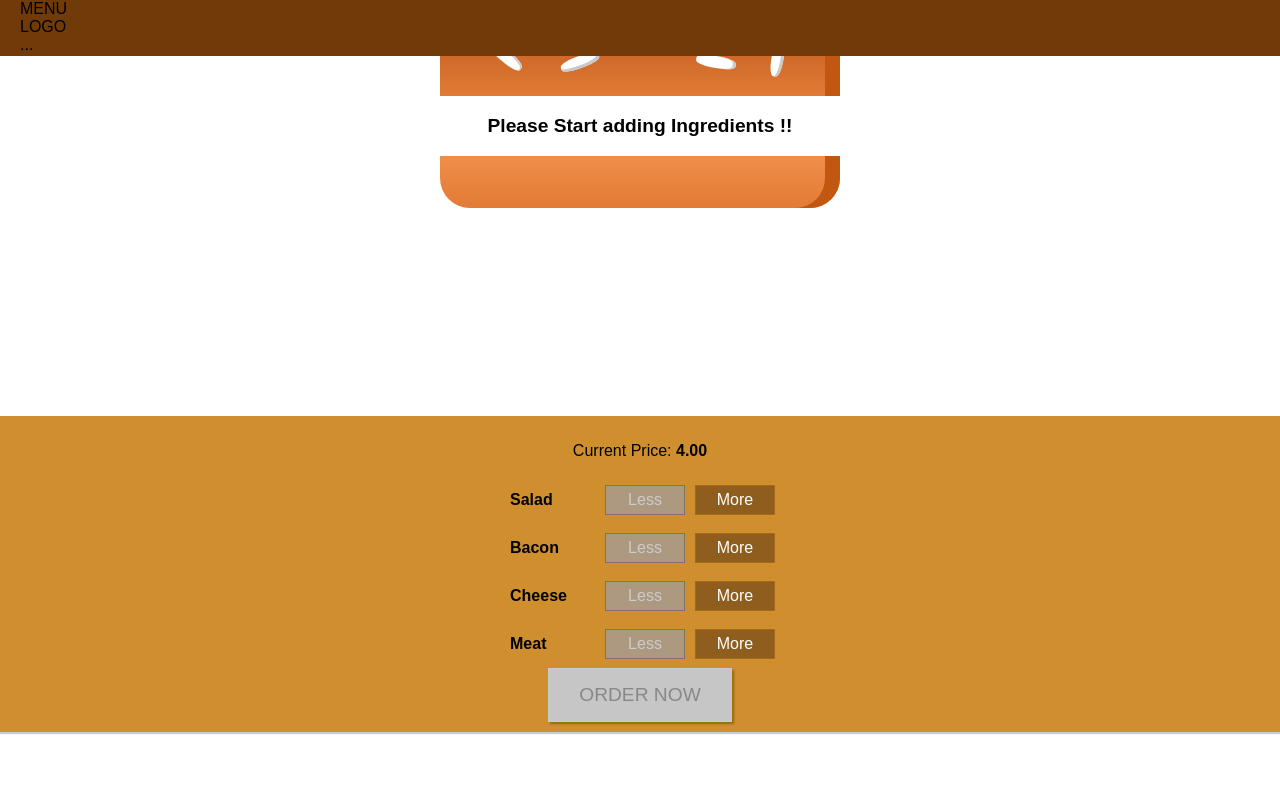
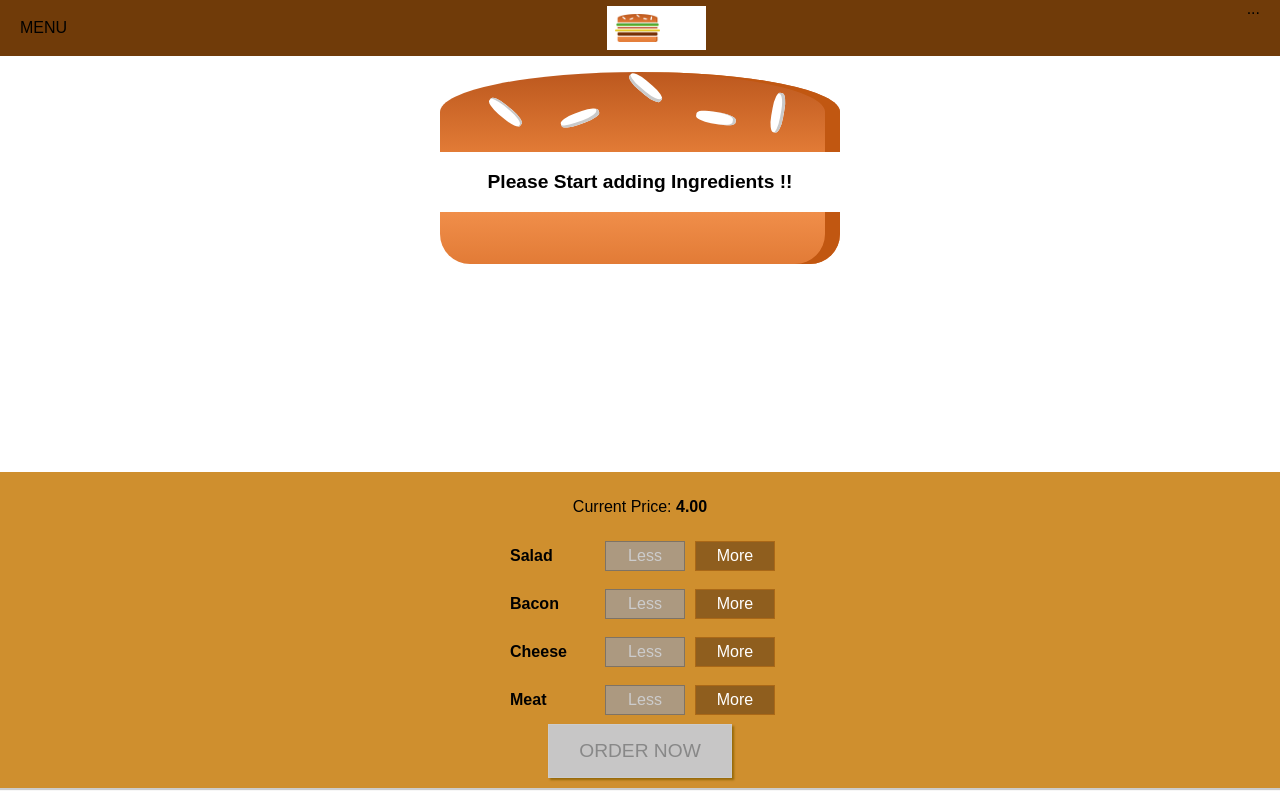
Before and after one commit to IH-honnette/burger-builder, a React (Create React App) app: page / in a window 1280 px wide. Built offline with nearby package versions, Linux system fonts and the light colour scheme.

Commit message:
Adding the logo to the toolbar

```diff
--- a/src/components/Layout/Layout.module.css
+++ b/src/components/Layout/Layout.module.css
@@ -1,3 +1,3 @@
 .Content {
-    margin-top:  16px;
+    margin-top:  72px;
 }
--- a/src/components/Navigation/ToolBar/ToolBar.js
+++ b/src/components/Navigation/ToolBar/ToolBar.js
@@ -1,12 +1,12 @@
 import React from 'react';
 
 import classes from './ToolBar.module.css';
-
+import Logo from  '../../Logo/Logo';
 
 const toolbar =(props)=> (
             <header className={classes.Toolbar}>
                     <div>MENU</div>
-                    <div>LOGO</div>
+                   <Logo />
                     <nav>
                         ...
                     </nav>
--- a/src/components/Navigation/ToolBar/ToolBar.module.css
+++ b/src/components/Navigation/ToolBar/ToolBar.module.css
@@ -5,7 +5,7 @@
     top: 0;
     left: 0;
     background-color: #703B09;
-    display: flexl;
+    display: flex;
     justify-content: space-between;
     align-items: center;
     padding:0 20px;
```
